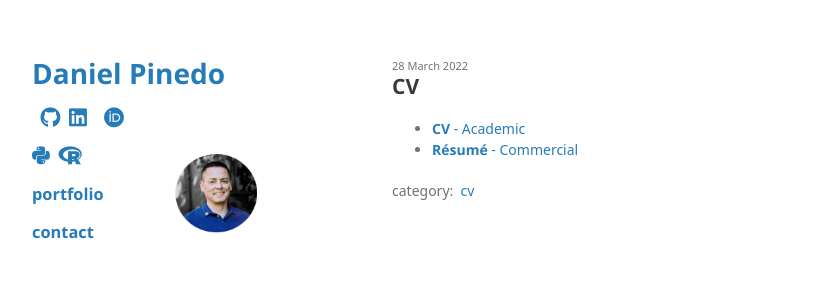
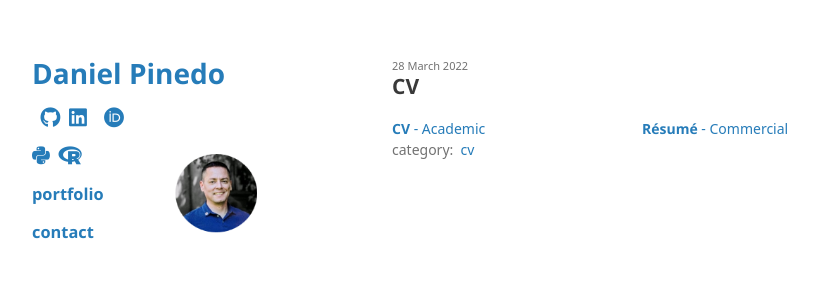
Before and after one commit to odenipinedo/odenipinedo.github.io, a Jekyll site: the page built from _posts/2022-03-28-cv.html, in a window 1280 px wide. Shown: the top 300 px of the page, without its empty margins (178-996 px from the left). Built offline with Jekyll 4.4.1, drawn with Linux system fonts in a browser that asks for light colours; nearby versions of some CDN libraries; some web fonts are replaced; a style sheet for code colours, icons or effects is not loaded; the repository's description, which GitHub fills in, is left out.

Commit message:
Update 2022-03-28-cv.html

```diff
--- a/_posts/2022-03-28-cv.html
+++ b/_posts/2022-03-28-cv.html
@@ -10,8 +10,11 @@ sitemap:
   lastmod: 2022-03-28
   exclude: 'no'
 ---
-
-<ul>
-  <li><a href="/assets/pdf/PinedoCV2022Mar.pdf"><b>CV</b> - Academic</a></li>
-  <li><a href="/assets/pdf/PinedoResume2022Mar.pdf"><b>Résumé</b> - Commercial</a></li>
-</ul>
+<div class="row">
+  <div class="column">
+    <a href="/assets/pdf/PinedoCV2022Mar.pdf"><b>CV</b> - Academic</a>
+  </div>
+  <div class = "column">
+    <a href="/assets/pdf/PinedoResume2022Mar.pdf"><b>Résumé</b> - Commercial</a>
+  </div>
+</div>
```
